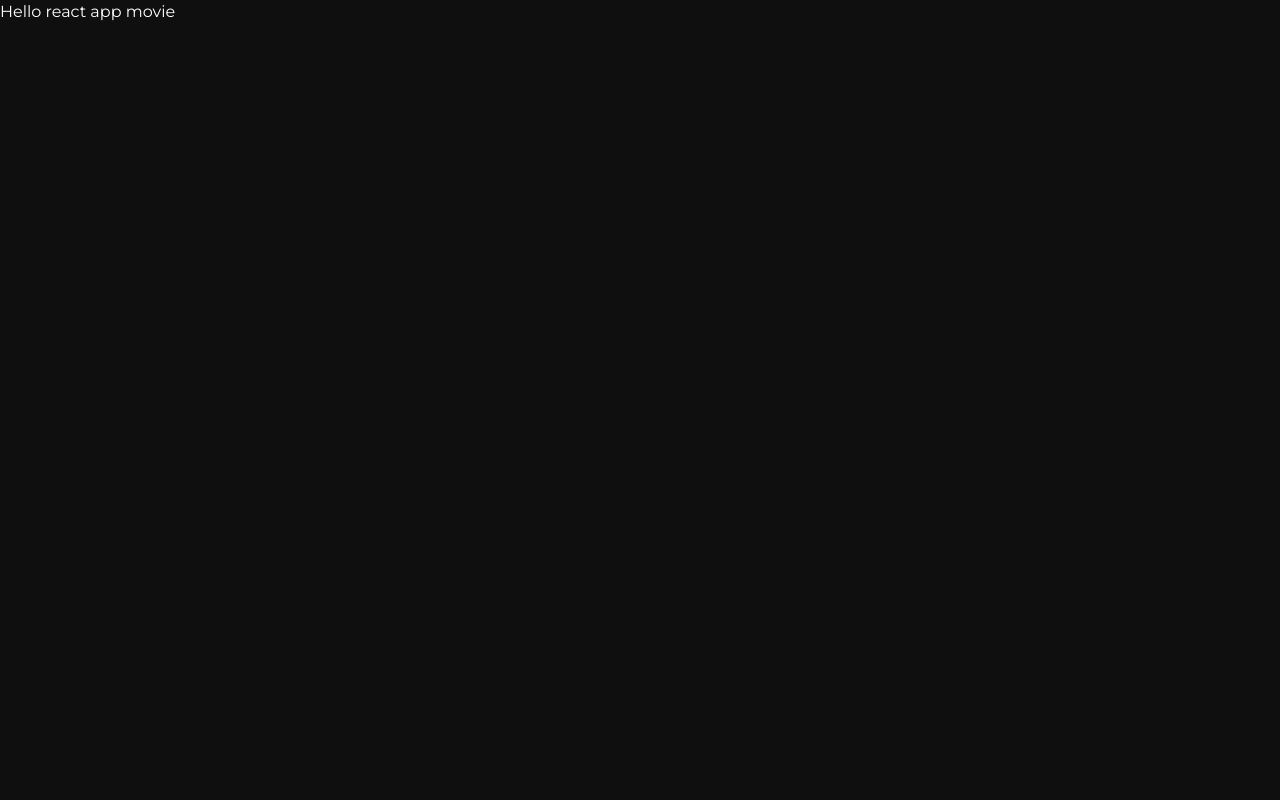
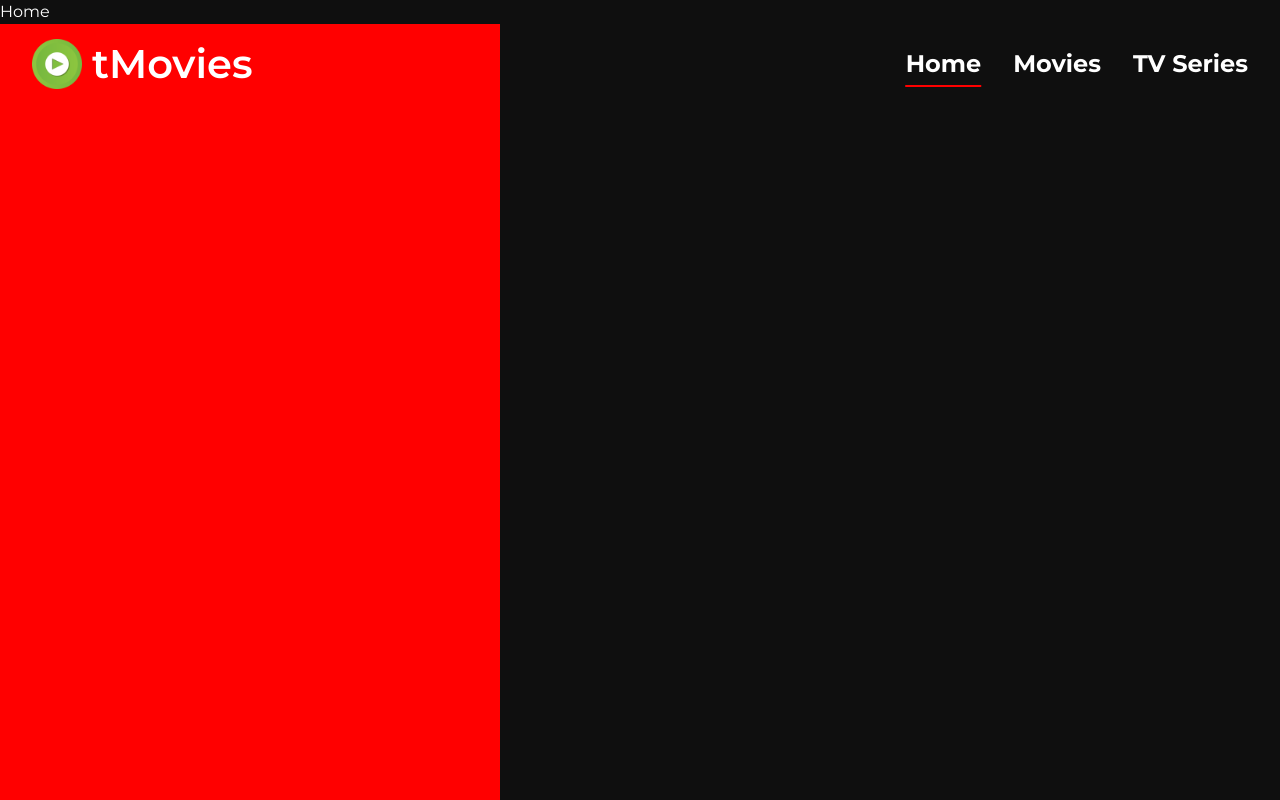
Before and after one commit to BinhBongDev/app-movie, a React (Create React App) app: page / in a window 1280 px wide. Shown: the top 800 px of the page. Built offline with nearby package versions, Linux system fonts and the light colour scheme.

Commit message:
5. Create Header, add pages

```diff
--- a/src/App.js
+++ b/src/App.js
@@ -1,13 +1,22 @@
+
+import {BrowserRouter} from 'react-router-dom'
+
 import './App.scss';
+
+import Header from './components/Header';
+
+import Routess from './configRoute/Routes';
 
 
 
 function App() {
 
   return (
-    <div className="App">
-      Hello react app movie
-    </div>
+    <BrowserRouter>
+      <Header />
+      <Routess />
+
+    </BrowserRouter>
   );
 }
 
--- /dev/null
+++ b/src/components/Header/header.scss
@@ -0,0 +1,92 @@
+@use "../../scss/" as *;
+
+.logo {
+    font-size: 2.5rem;
+    font-weight: 600;
+
+    @include flex(center, unset);
+
+    img {
+        margin-right: 10px;
+        width: 50px;
+
+        @include mobile {
+            width: 30px;
+            margin-right: 0;
+        }
+    }
+}
+
+.header {
+    height: $header-height;
+    position: fixed;
+    top: 0;
+    left: 0;
+    width: 100%;
+    z-index: 99;
+    transition: height 0.3s ease, background-color 0.3s ease;
+
+    &.shrink {
+        height: $header-shrink-height;
+        background-color: $body-bg;
+    }
+
+    &__wrap {
+        @include flex(center, space-between);
+        height: 100%;
+        padding: 0 2rem;
+
+        @include mobile {
+            justify-content: center;
+        }
+    }
+
+    &__nav {
+        @include flex(center, unset);
+
+        & > * ~ * {
+            margin-left: 2rem;
+        }
+
+        li {
+            padding: 5px 0;
+            font-weight: 700;
+            position: relative;
+            font-size: 1.5rem;
+
+            &::after {
+                content: "";
+                position: absolute;
+                bottom: 0;
+                left: 50%;
+                transform: translateX(-50%);
+                width: 0;
+                transition: width 0.5s ease;
+                height: 2px;
+                background-color: $main-color;
+            }
+
+            &.active::after,
+            &:hover::after {
+                width: 100%;
+            }
+        }
+
+        @include mobile {
+            position: fixed;
+            bottom: 0;
+            left: 0;
+            height: 5rem;
+            width: 100%;
+            background-color: $body-bg;
+            padding: 0 2rem;
+            box-shadow: $box-shadow;
+
+            @include flex(center, space-between);
+
+            & > * ~ * {
+                margin-left: 0;
+            }
+        }
+    }
+}
--- /dev/null
+++ b/src/components/Header/index.js
@@ -0,0 +1,68 @@
+import React, { useRef, useEffect } from 'react';
+
+import { Link, useLocation } from 'react-router-dom';
+
+import './header.scss';
+
+import logo from '../../assets/tmovie.png';
+
+const headerNav = [
+    {
+        display: 'Home',
+        path: '/'
+    },
+    {
+        display: 'Movies',
+        path: '/movie'
+    },
+    {
+        display: 'TV Series',
+        path: '/tv'
+    }
+];
+
+const Header = () => {
+
+    const { pathname } = useLocation();
+    const headerRef = useRef(null);
+
+    const active = headerNav.findIndex(e => e.path === pathname);
+
+    useEffect(() => {
+        const shrinkHeader = () => {
+            if (document.body.scrollTop > 100 || document.documentElement.scrollTop > 100) {
+                headerRef.current.classList.add('shrink');
+            } else {
+                headerRef.current.classList.remove('shrink');
+            }
+        }
+        window.addEventListener('scroll', shrinkHeader);
+        return () => {
+            window.removeEventListener('scroll', shrinkHeader);
+        };
+    }, []);
+
+    return (
+        <div ref={headerRef} className="header">
+            <div className="header__wrap container">
+                <div className="logo">
+                    <img src={logo} alt="" />
+                    <Link to="/">tMovies</Link>
+                </div>
+                <ul className="header__nav">
+                    {
+                        headerNav.map((e, i) => (
+                            <li key={i} className={`${i === active ? 'active' : ''}`}>
+                                <Link to={e.path}>
+                                    {e.display}
+                                </Link>
+                            </li>
+                        ))
+                    }
+                </ul>
+            </div>
+        </div>
+    );
+}
+
+export default Header;
--- /dev/null
+++ b/src/configRoute/Routes.js
@@ -0,0 +1,18 @@
+import {Route, Routes} from 'react-router-dom'
+
+import Home from '../pages/Home'
+import Catalog from '../pages/Catalog'
+import Detail from '../pages/Detail'
+
+const Routess = () => {
+    return (
+        <Routes>
+            <Route path='/:category/search/:keyword' element={<Catalog />} />
+            <Route path='/:category/:id' element={<Detail />} />
+            <Route path='/:category' element={<Catalog />} />
+            <Route exact path='/' element={<Home />} />
+        </Routes>
+    )
+}
+
+export default Routess
--- /dev/null
+++ b/src/pages/Catalog.js
@@ -0,0 +1,11 @@
+import React from 'react'
+
+const Catalog = () => {
+  return (
+    <div>
+      CATALOG
+    </div>
+  )
+}
+
+export default Catalog
--- /dev/null
+++ b/src/pages/Detail.js
@@ -0,0 +1,9 @@
+import React from 'react'
+
+const Detail = () => {
+  return (
+    <div>Detail</div>
+  )
+}
+
+export default Detail
--- /dev/null
+++ b/src/pages/Home.js
@@ -0,0 +1,12 @@
+import React from 'react'
+
+const Home = () => {
+  return (
+    <div>
+      Home
+      <div style={{width: "500px", height:"1000px", background:'red'}}></div>
+    </div>
+  )
+}
+
+export default Home
```
Also changed, not shown: src/assets/tmovie.png (added), src/components/Footer/index.js (added).
